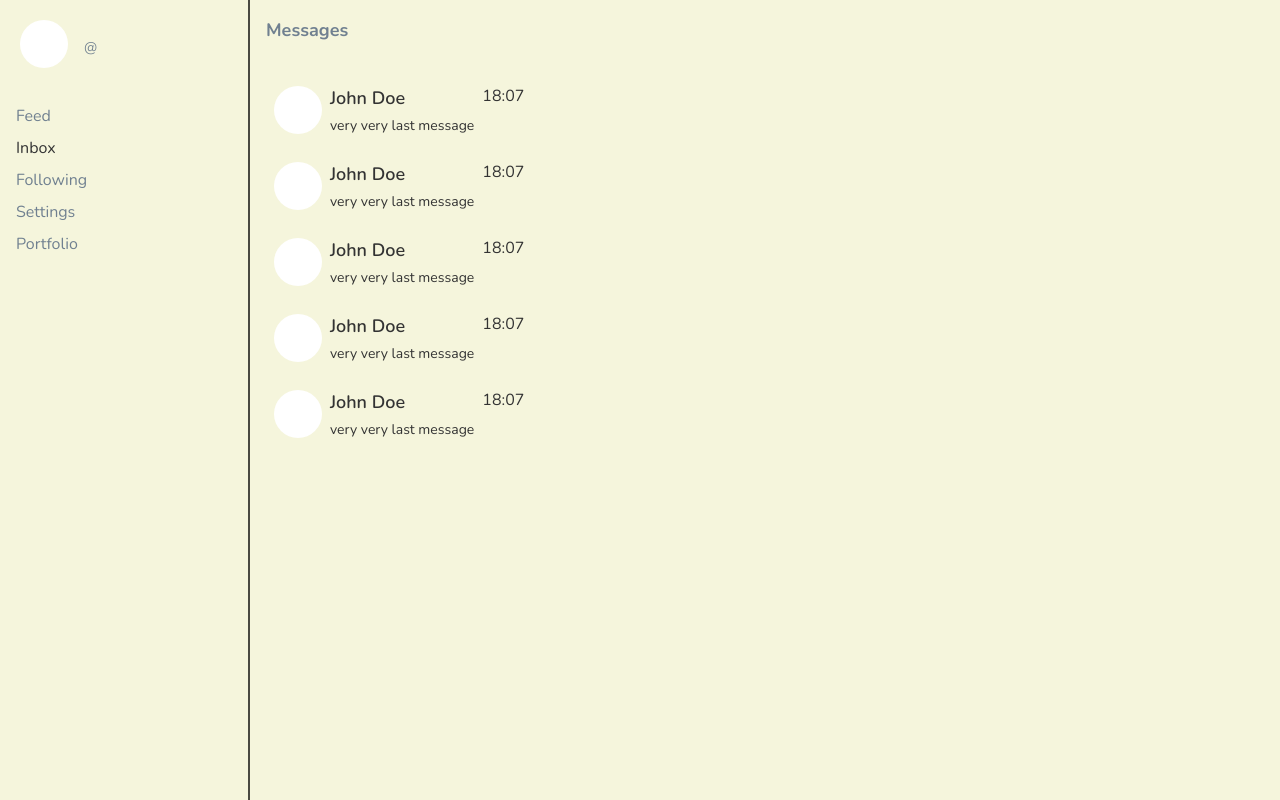
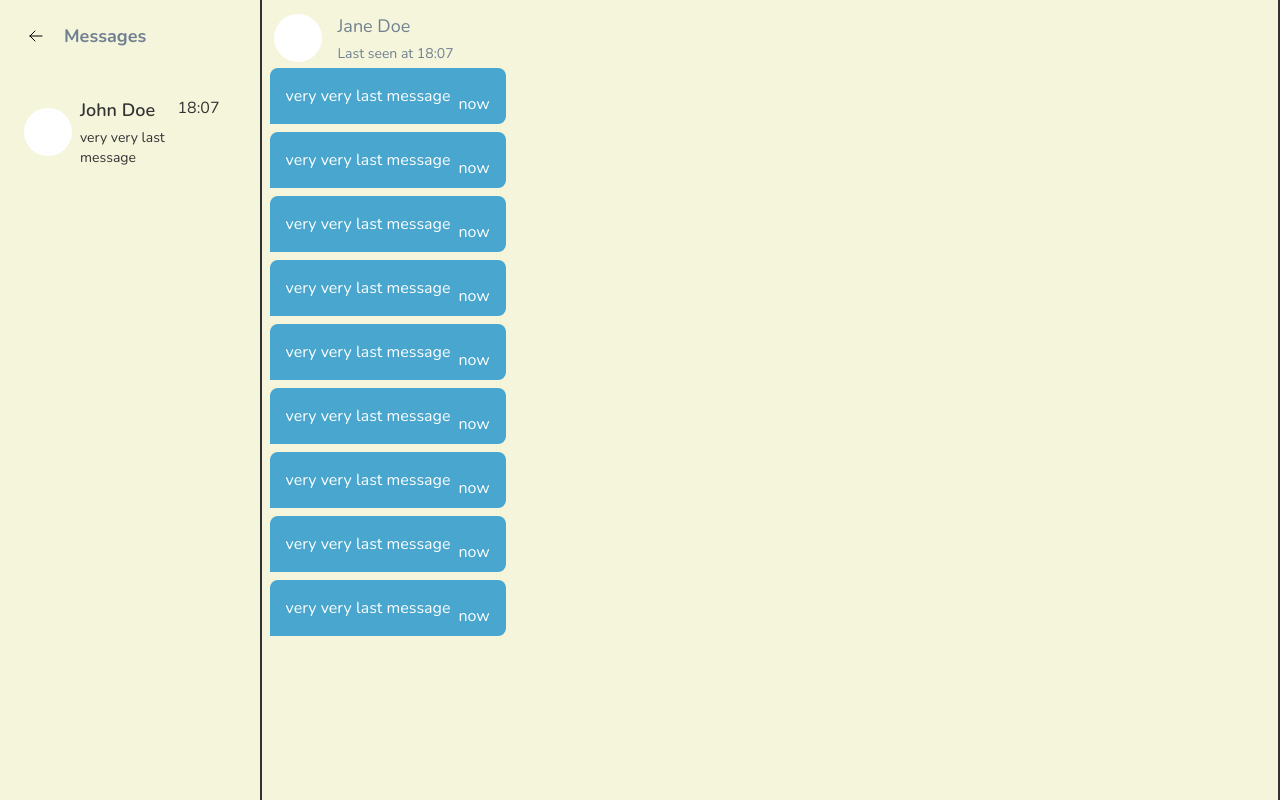
Before and after one commit to edisss1/fiabesco, a React (Vite) app: page /#/app/inbox in a window 1280 px wide. Built offline with nearby package versions, Linux system fonts and the light colour scheme.

Commit message:
update: added container for conversation

```diff
--- a/src/Pages/Inbox.tsx
+++ b/src/Pages/Inbox.tsx
@@ -4,7 +4,15 @@ import InboxContainer from "../components/atoms/InboxContainer"
 import PageWrapper from "../components/atoms/PageWrapper"
 import { MessageType } from "../types/Message"
 
+import Conversation from "../components/organisms/Conversation"
+import Arrow from "../assets/Arrow"
+import { Link, useNavigate } from "react-router-dom"
+import Button from "../components/atoms/Button"
+
 const Inbox = () => {
+    // const [conversationOpened, setConversationOpened] = useState(false)
+    const navigate = useNavigate()
+
     const testMessage: MessageType = {
         content: "very very last message",
         conversationID: "",
@@ -16,34 +24,120 @@ const Inbox = () => {
         _id: "121"
     }
 
+    const testMessages: MessageType[] = [
+        {
+            content: "very very last message",
+            conversationID: "",
+            createdAt: "now",
+            read: true,
+            senderID: "67f8152cb78b9b4fd6bb4e57",
+            files: [],
+            updatedAt: "tomorrow",
+            _id: "121"
+        },
+        {
+            content: "very very last message",
+            conversationID: "",
+            createdAt: "now",
+            read: true,
+            senderID: "67f8152cb78b9b4fd6bb4e57",
+            files: [],
+            updatedAt: "tomorrow",
+            _id: "121"
+        },
+        {
+            content: "very very last message",
+            conversationID: "",
+            createdAt: "now",
+            read: true,
+            senderID: "67f8152cb78b9b4fd6bb4e57",
+            files: [],
+            updatedAt: "tomorrow",
+            _id: "121"
+        },
+        {
+            content: "very very last message",
+            conversationID: "",
+            createdAt: "now",
+            read: true,
+            senderID: "67f8152cb78b9b4fd6bb4e57",
+            files: [],
+            updatedAt: "tomorrow",
+            _id: "121"
+        },
+        {
+            content: "very very last message",
+            conversationID: "",
+            createdAt: "now",
+            read: true,
+            senderID: "67f8152cb78b9b4fd6bb4e57",
+            files: [],
+            updatedAt: "tomorrow",
+            _id: "121"
+        },
+        {
+            content: "very very last message",
+            conversationID: "",
+            createdAt: "now",
+            read: true,
+            senderID: " frfrf",
+            files: [],
+            updatedAt: "tomorrow",
+            _id: "121"
+        },
+        {
+            content: "very very last message",
+            conversationID: "",
+            createdAt: "now",
+            read: true,
+            senderID: " frfrf",
+            files: [],
+            updatedAt: "tomorrow",
+            _id: "121"
+        },
+        {
+            content: "very very last message",
+            conversationID: "",
+            createdAt: "now",
+            read: true,
+            senderID: " frfrf",
+            files: [],
+            updatedAt: "tomorrow",
+            _id: "121"
+        },
+        {
+            content: "very very last message",
+            conversationID: "",
+            createdAt: "now",
+            read: true,
+            senderID: " frfrf",
+            files: [],
+            updatedAt: "tomorrow",
+            _id: "121"
+        }
+    ]
+
     return (
-        <PageWrapper>
+        <PageWrapper sidebarEnabled={false}>
             <InboxContainer>
-                <div className="flex flex-col gap-8">
-                    <h1 className="text-lg font-bold">Messages</h1>
+                <div className="flex flex-col gap-8 p-4 ">
+                    <div className="flex items-center gap-2">
+                        <Button
+                            onClick={() => navigate(-1)}
+                            className="p-2 hover:bg-text-primary/30 rounded-full transition-colors duration-150 ease-in"
+                        >
+                            <Arrow />
+                        </Button>
+                        <h1 className="text-lg font-bold">Messages</h1>
+                    </div>
                     <ConversationsContainer>
-                        <ConversationPreview
-                            recipientFullName="John Doe"
-                            lastMessage={testMessage}
-                        />
-                        <ConversationPreview
-                            recipientFullName="John Doe"
-                            lastMessage={testMessage}
-                        />
-                        <ConversationPreview
-                            recipientFullName="John Doe"
-                            lastMessage={testMessage}
-                        />
-                        <ConversationPreview
-                            recipientFullName="John Doe"
-                            lastMessage={testMessage}
-                        />
                         <ConversationPreview
                             recipientFullName="John Doe"
                             lastMessage={testMessage}
                         />
                     </ConversationsContainer>
                 </div>
+                <Conversation messages={testMessages} />
             </InboxContainer>
         </PageWrapper>
     )
--- a/src/components/atoms/InboxContainer.tsx
+++ b/src/components/atoms/InboxContainer.tsx
@@ -3,6 +3,10 @@ interface InboxContainerProps {
 }
 
 const InboxContainer = ({ children }: InboxContainerProps) => {
-    return <main className="flex w-full justify-start p-4">{children}</main>
+    return (
+        <main className="flex w-full justify-start gap-4 overflow-hidden">
+            {children}
+        </main>
+    )
 }
 export default InboxContainer
--- /dev/null
+++ b/src/components/atoms/Message.tsx
@@ -0,0 +1,25 @@
+import { useSelector } from "react-redux"
+import { MessageType } from "../../types/Message"
+import { RootState } from "../../redux/store"
+
+interface MessageProps {
+    message: MessageType
+}
+
+const Message = ({ message }: MessageProps) => {
+    const { user: currentUser } = useSelector((state: RootState) => state.auth)
+
+    return (
+        <div
+            className={`flex  gap-2 text-white ${
+                currentUser?._id === message.senderID ? "self-end" : ""
+            } bg-message-bg w-max p-4 max-w-[50%] rounded-lg rounded-bl-none`}
+        >
+            <p>{message.content}</p>
+            <div className="flex items-center justify-end translate-y-2">
+                <span>{message.createdAt}</span>
+            </div>
+        </div>
+    )
+}
+export default Message
--- a/src/components/atoms/PageWrapper.tsx
+++ b/src/components/atoms/PageWrapper.tsx
@@ -2,12 +2,13 @@ import Sidebar from "../organisms/Sidebar"
 
 interface PageWrapperProps {
     children: React.ReactNode
+    sidebarEnabled?: boolean
 }
 
-const PageWrapper = ({ children }: PageWrapperProps) => {
+const PageWrapper = ({ children, sidebarEnabled = true }: PageWrapperProps) => {
     return (
         <div className="flex min-h-screen">
-            <Sidebar />
+            {sidebarEnabled && <Sidebar />}
             <div className="flex flex-col items-center w-full overflow-y-auto ">
                 {children}
             </div>
--- /dev/null
+++ b/src/components/atoms/RecipientInfo.tsx
@@ -0,0 +1,23 @@
+// this component will be used for 1 on 1 chats only i think
+
+import { User } from "../../types/User"
+import UserInfo from "./UserInfo"
+
+interface RecipientInfoProps {
+    recipient: User
+}
+
+const RecipientInfo = ({ recipient }: RecipientInfoProps) => {
+    return (
+        <div className="flex items-center w-full">
+            <UserInfo
+                firstName={recipient.firstName}
+                lastName={recipient.lastName}
+                photoURL={recipient.photoURL}
+                userID={recipient._id}
+                lastSeen="18:07"
+            />
+        </div>
+    )
+}
+export default RecipientInfo
--- a/src/components/atoms/UserInfo.tsx
+++ b/src/components/atoms/UserInfo.tsx
@@ -7,6 +7,7 @@ interface UserInfoProps {
     handle?: string | undefined
     photoURL: string | undefined
     userID: string | undefined
+    lastSeen?: string
 }
 
 const UserInfo = ({
@@ -14,7 +15,8 @@ const UserInfo = ({
     lastName,
     handle,
     photoURL,
-    userID
+    userID,
+    lastSeen
 }: UserInfoProps) => {
     return (
         <Link
@@ -22,13 +24,18 @@ const UserInfo = ({
             className={`flex items-center gap-4 hover:bg-black/5 transition-colors duration-150 p-1 rounded-lg`}
         >
             <ProfilePicture url={photoURL} />
-            <div className="flex flex-col justify-start gap-2">
+            <div className="flex flex-col justify-start gap-1">
                 <p className="text-lg">
                     {firstName} {lastName}
                 </p>
-                <span className="max-w-[120px] truncate text-sm">
-                    @{handle}
-                </span>
+                {handle && (
+                    <span className="max-w-[120px] truncate text-sm">
+                        @{handle}
+                    </span>
+                )}
+                {lastSeen && (
+                    <span className="text-sm">Last seen at {lastSeen}</span>
+                )}
             </div>
         </Link>
     )
--- /dev/null
+++ b/src/components/molecules/MessageList.tsx
@@ -0,0 +1,17 @@
+import { MessageType } from "../../types/Message"
+import Message from "../atoms/Message"
+
+interface MessageListProps {
+    messages: MessageType[]
+}
+
+const MessageList = ({ messages }: MessageListProps) => {
+    return (
+        <div className=" flex  flex-col gap-2  w-full ">
+            {messages.map((message) => (
+                <Message message={message} />
+            ))}
+        </div>
+    )
+}
+export default MessageList
--- /dev/null
+++ b/src/components/organisms/Conversation.tsx
@@ -0,0 +1,23 @@
+import { MessageType } from "../../types/Message"
+import { User } from "../../types/User"
+import RecipientInfo from "../atoms/RecipientInfo"
+import MessageList from "../molecules/MessageList"
+
+interface ConversationProps {
+    messages: MessageType[]
+}
+
+const Conversation = ({ messages }: ConversationProps) => {
+    const testRecipient: Partial<User> = {
+        firstName: "Jane",
+        lastName: "Doe"
+    }
+
+    return (
+        <div className="w-full  border-x-2 border-text-secondary p-2 h-screen">
+            <RecipientInfo recipient={testRecipient as User} />
+            <MessageList messages={messages} />
+        </div>
+    )
+}
+export default Conversation
--- a/src/index.css
+++ b/src/index.css
@@ -13,6 +13,7 @@
     --color-danger: #bb2124;
     --color-success: #22bb33;
     --color-warning: #f0ad4e;
+    --color-message-bg: #48a6cf;
 }
 
 body {
--- a/src/types/Conversation.ts
+++ b/src/types/Conversation.ts
@@ -1,8 +1,13 @@
-export interface ConversationType {
+import { User } from "./User"
+
+export interface Conversation {
     _id?: string
     participants: string[]
     names: string[]
+    isGroup: boolean
+    name: string
     lastMessage: string | null
     createdAt: string
     updatedAt: string
+    recipient: User // just for 1 on 1 conversations, todo: implement logic like this for group chats
 }
```
